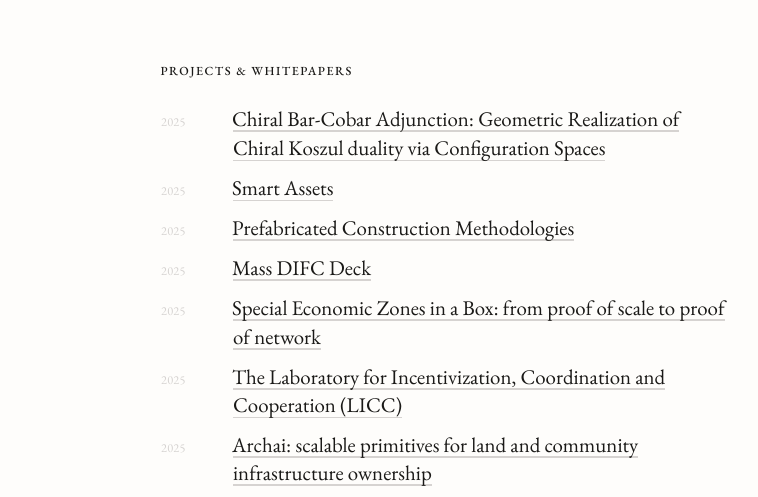
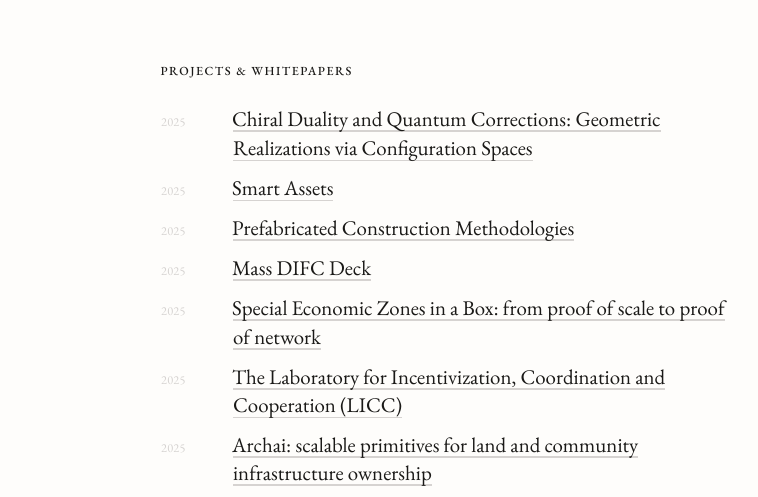
Before and after one commit to raeezlorgat/raeez-site, a plain HTML site: page index.html in a window 1280 px wide. Shown: the part 278-775 px from the top of the page, without its empty margins (263-1021 px from the left). Drawn offline with nearby package versions, Linux system fonts and the light colour scheme.

Commit message:
update raeez.com

```diff
--- a/index.html
+++ b/index.html
@@ -368,7 +368,7 @@
             <li class="project-item">
                 <span class="year">2025</span>
                 <span class="content">
-                    <a href="https://tinyurl.com/55hsc5ky">Chiral Bar-Cobar Adjunction: Geometric Realization of Chiral Koszul duality via Configuration Spaces</a>
+                    <a href="https://tinyurl.com/55hsc5ky">Chiral Duality and Quantum Corrections: Geometric Realizations via Configuration Spaces</a>
                 </span>
             </li>
 
```
